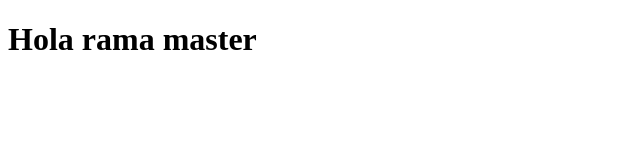
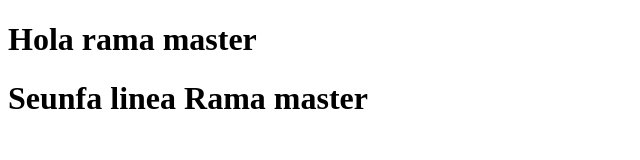
Before and after one commit to jddiaze1994/ReposiPrueba, a plain HTML site: page mainRama2.html in a window 1280 px wide. Shown: the whole page, without its empty margins (0-640 px from the left). Drawn offline with Linux system fonts and the light colour scheme.

Commit message:
Segunda adición rama master

```diff
--- a/mainRama2.html
+++ b/mainRama2.html
@@ -7,5 +7,6 @@
 </head>
 <body>
     <h1> Hola rama master</h1>
+    <h1> Seunfa linea Rama master</h1>
 </body>
 </html>
```
